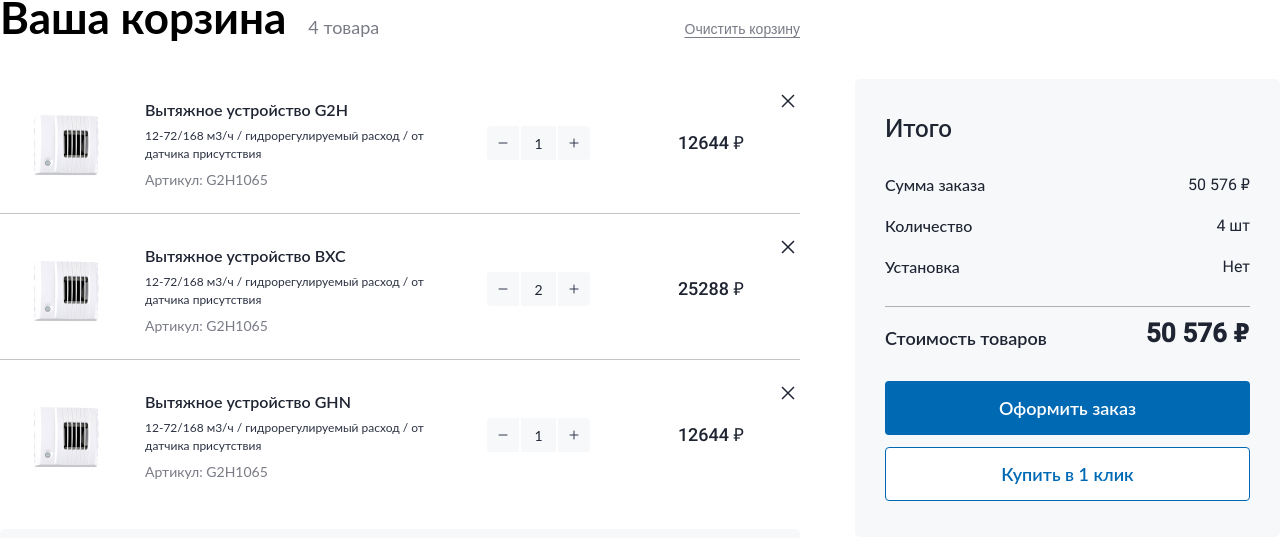
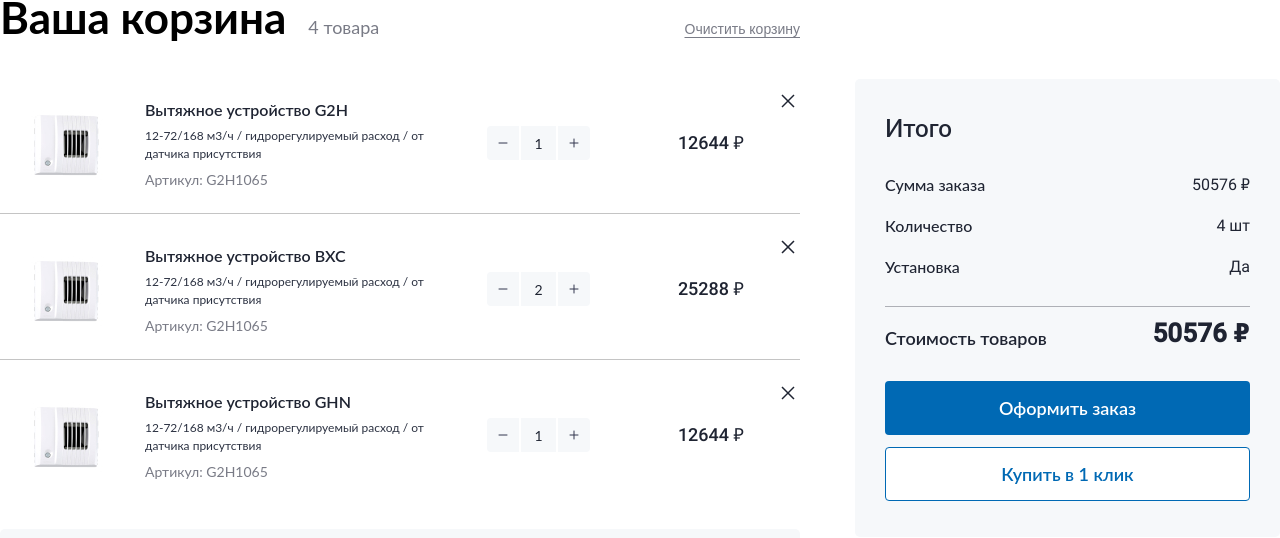
Before and after one commit to kirill-petrov/demo-shopping-cart, a Vue app: page / in a window 1280 px wide. Shown: the part 262-800 px from the top of the page. Built offline with nearby package versions, Linux system fonts and the light colour scheme; a web font is replaced by a local one.

Commit message:
CartAside

```diff
--- /dev/null
+++ b/src/components/CartAside.vue
@@ -0,0 +1,35 @@
+<script setup>
+const props = defineProps({
+  orderData: {
+    post: Object,
+    required: true,
+  },
+});
+</script>
+
+<template>
+  <aside class="action">
+    <h2 class="action__title">Итого</h2>
+
+    <dl class="action__total-cost total-cost">
+      <dt>Сумма заказа</dt>
+      <dd>{{ orderData.price }} ₽</dd>
+
+      <dt>Количество</dt>
+      <dd>{{ orderData.totalQuantity }} шт</dd>
+
+      <dt>Установка</dt>
+      <dd>{{ orderData.totalQuantity ? 'Да' : 'Нет' }}</dd>
+
+      <dt>Стоимость товаров</dt>
+      <dd>{{ orderData.totalPrice }}  ₽</dd>
+    </dl>
+
+    <button class="action__button" type="button">Оформить заказ</button>
+    <button class="action__button action__button--secondary" type="button">
+      Купить в 1 клик
+    </button>
+  </aside>
+</template>
+
+<style lang="scss" scoped></style>
--- a/src/store/modules/cart.js
+++ b/src/store/modules/cart.js
@@ -39,7 +39,23 @@ export const cart = {
   getters: {
     getOrderList(state) {
       return state.order;
-    }, // -> getters['account/isAdmin']
+    },
+    getOrderData(state) {
+      let orderData = {
+        price: 0,
+        totalPrice: 0,
+        totalQuantity: 0,
+        additionalService: state.additionalService,
+      };
+
+      state.order.forEach(item => {
+        orderData.price += item.price * item.count;
+        orderData.totalPrice += item.price * item.count;
+        orderData.totalQuantity += item.count;
+      })
+
+      return orderData;
+    },
     getItemsQuantity(state) {
       let num = 0;
 
--- a/src/views/CartPage.vue
+++ b/src/views/CartPage.vue
@@ -5,11 +5,13 @@ import MainHeader from '../components/MainHeader.vue';
 import BreadcrumbsNav from '../components/BreadcrumbsNav.vue';
 import CartHeader from '../components/CartHeader.vue';
 import ListOfProducts from '../components/ListOfProducts.vue';
+import CartAside from '../components/CartAside.vue';
 
 const store = useStore();
 
 const itemsQuantity = computed(() => store.getters['cart/getItemsQuantity']);
 const order = computed(() => store.getters['cart/getOrderList']);
+const orderData = computed(() => store.getters['cart/getOrderData']);
 const additionalService = computed(
   () => store.getters['cart/getAdditionalService'],
 );
@@ -45,28 +47,7 @@ const setService = () => store.commit('cart/setAdditionalService');
       @set-service="setService"
     />
 
-    <aside class="cart__action action">
-      <h2 class="action__title">Итого</h2>
-
-      <dl class="action__total-cost total-cost">
-        <dt>Сумма заказа</dt>
-        <dd>50 576 ₽</dd>
-
-        <dt>Количество</dt>
-        <dd>4 шт</dd>
-
-        <dt>Установка</dt>
-        <dd>Нет</dd>
-
-        <dt>Стоимость товаров</dt>
-        <dd>50 576 ₽</dd>
-      </dl>
-
-      <button class="action__button" type="button">Оформить заказ</button>
-      <button class="action__button action__button--secondary" type="button">
-        Купить в 1 клик
-      </button>
-    </aside>
+    <CartAside class="cart__action" :orderData="orderData"/>
 
     <footer class="cart__footer footer">
       <h2 class="footer__title">Просмотренные товары</h2>
```
